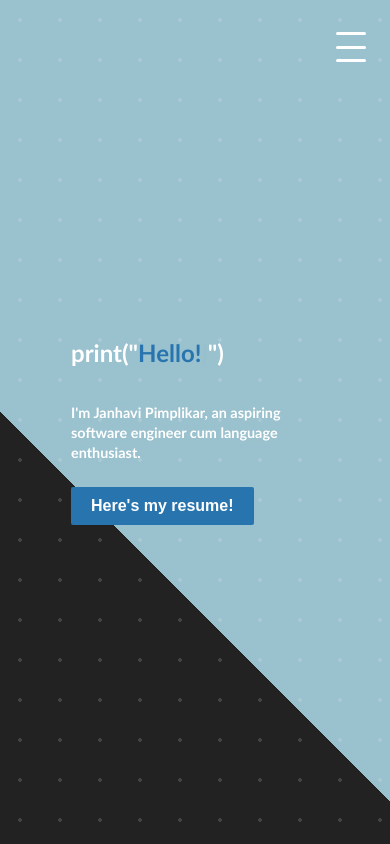
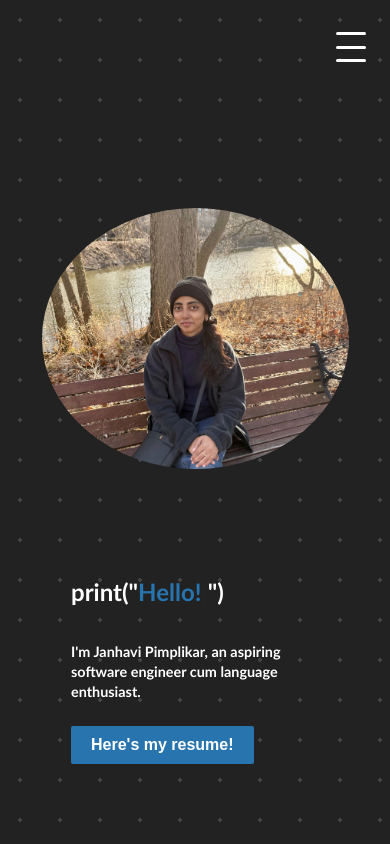
Before and after one commit to Janhavi-2001/Janhavi-2001.github.io, a React (Create React App) app: page / in a window 390 px wide. Shown: the top 844 px of the page. Built offline with nearby package versions, Linux system fonts and the light colour scheme.

Commit message:
Fix mobile responsivity of home screen components

```diff
--- a/src/App.css
+++ b/src/App.css
@@ -5,6 +5,7 @@
     linear-gradient(45deg, #222 87%, #9ac1ce 13%);
   background-size: 40px 40px, cover;
   font-family: 'Gill Sans', 'Gill Sans MT', Calibri, 'Trebuchet MS', sans-serif;
+  overflow-x: hidden;
 }
 
 .slide-in {
@@ -19,3 +20,15 @@
     transform: translateY(0);
   }
 }
+
+@media (max-width: 768px) {
+  .home-container {
+    background:
+      radial-gradient(circle, rgba(255,255,255,0.15) 1.75px, transparent 1px),
+      linear-gradient(180deg, #222 100%, #9ac1ce 0%);
+    background-size: 40px 40px, cover;
+    background-position: 0 0, 0 0;
+    padding-bottom: 80px;
+    min-height: 100vh; /* Ensure it fills the screen to show the background */
+  }
+}
--- a/src/Components/Home/Home.css
+++ b/src/Components/Home/Home.css
@@ -63,7 +63,15 @@ span {
 @media (max-width: 768px) {
     .home-container {
         padding-left: 2rem;
-        justify-content: flex-start;
+        flex-direction: column;
+        align-items: center;
+        justify-content: center;
+        text-align: center;
+        /* justify-content: flex-start; */
+    }
+
+    .home-content {
+        order: 2;
     }
 
     .home-content h1 {
--- a/src/Components/Home/Image.css
+++ b/src/Components/Home/Image.css
@@ -1,7 +1,6 @@
 .image-container {
     max-width: 100%;
     max-height: 100%;
-    overflow: hidden;
     display: flex;
     align-items: center;
     justify-content: flex-end;
@@ -22,7 +21,7 @@
 }
 
 .image-container img {
-    width: 100%;
+    max-width: 100%;
     height: auto;
     display: block;
     width: 500px;
@@ -35,6 +34,15 @@
 
 @media (max-width: 768px) {
     .image-container {
-        display: none;
+        flex-direction: column;
+        align-items: center;
+        justify-content: center;
+        margin: auto;
+        margin-top: 140px;
+        margin-bottom: 20px;
+        margin-left: 10px;
+        width: 100%;
+        order: 1;
     }
+
 }
```
